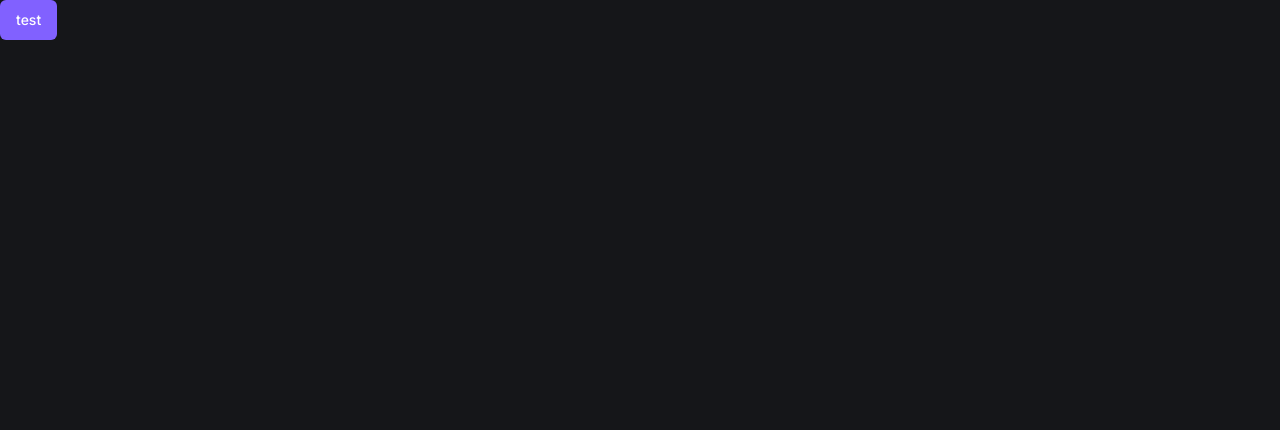
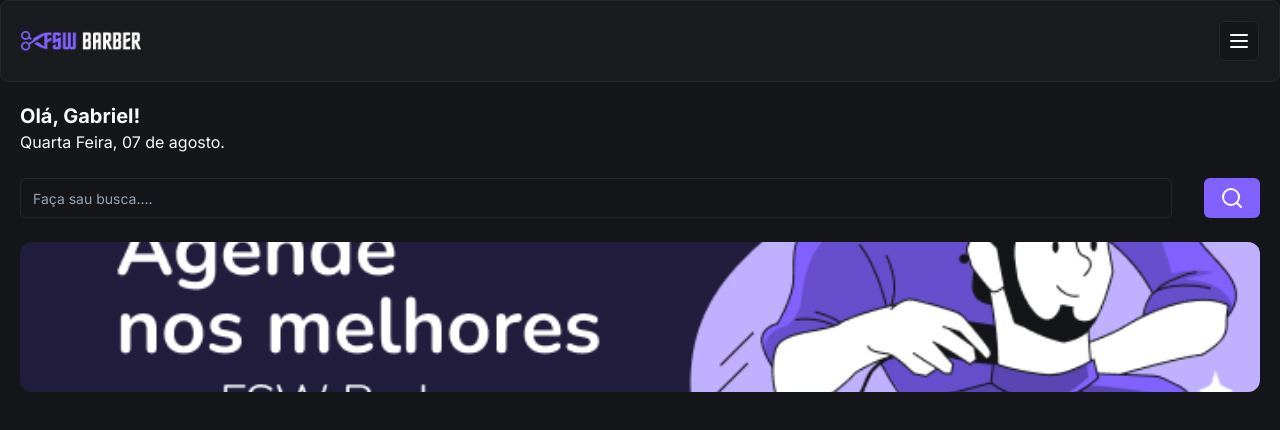
Before and after one commit to gabrielmonsani/Barber-Shop, a Next.js app: page / in a window 1280 px wide. Shown: the top 430 px of the page. Built offline with nearby package versions, Linux system fonts and the light colour scheme.

Commit message:
feat: add Header component and banner

```diff
--- /dev/null
+++ b/app/_components/header.tsx
@@ -0,0 +1,19 @@
+import Image from "next/image"
+import { Card, CardContent } from "./ui/card"
+import { MenuIcon } from "lucide-react"
+import { Button } from "./ui/button"
+
+const Header = () => {
+  return (
+    <Card>
+      <CardContent className="flex flex-row items-center justify-between p-5">
+        <Image alt="FSW Barber" src="/logo.png" height={18} width={120} />
+        <Button size="icon" variant="outline">
+          <MenuIcon />
+        </Button>
+      </CardContent>
+    </Card>
+  )
+}
+
+export default Header
--- /dev/null
+++ b/app/_components/ui/card.tsx
@@ -0,0 +1,79 @@
+import * as React from "react"
+
+import { cn } from "@/app/_lib/utils"
+
+const Card = React.forwardRef<
+  HTMLDivElement,
+  React.HTMLAttributes<HTMLDivElement>
+>(({ className, ...props }, ref) => (
+  <div
+    ref={ref}
+    className={cn(
+      "rounded-lg border bg-card text-card-foreground shadow-sm",
+      className,
+    )}
+    {...props}
+  />
+))
+Card.displayName = "Card"
+
+const CardHeader = React.forwardRef<
+  HTMLDivElement,
+  React.HTMLAttributes<HTMLDivElement>
+>(({ className, ...props }, ref) => (
+  <div
+    ref={ref}
+    className={cn("flex flex-col space-y-1.5 p-6", className)}
+    {...props}
+  />
+))
+CardHeader.displayName = "CardHeader"
+
+const CardTitle = React.forwardRef<
+  HTMLParagraphElement,
+  React.HTMLAttributes<HTMLHeadingElement>
+>(({ className, ...props }, ref) => (
+  <h3
+    ref={ref}
+    className={cn(
+      "text-2xl font-semibold leading-none tracking-tight",
+      className,
+    )}
+    {...props}
+  />
+))
+CardTitle.displayName = "CardTitle"
+
+const CardDescription = React.forwardRef<
+  HTMLParagraphElement,
+  React.HTMLAttributes<HTMLParagraphElement>
+>(({ className, ...props }, ref) => (
+  <p
+    ref={ref}
+    className={cn("text-sm text-muted-foreground", className)}
+    {...props}
+  />
+))
+CardDescription.displayName = "CardDescription"
+
+const CardContent = React.forwardRef<
+  HTMLDivElement,
+  React.HTMLAttributes<HTMLDivElement>
+>(({ className, ...props }, ref) => (
+  <div ref={ref} className={cn("p-6 pt-0", className)} {...props} />
+))
+CardContent.displayName = "CardContent"
+
+const CardFooter = React.forwardRef<
+  HTMLDivElement,
+  React.HTMLAttributes<HTMLDivElement>
+>(({ className, ...props }, ref) => (
+  <div
+    ref={ref}
+    className={cn("flex items-center p-6 pt-0", className)}
+    {...props}
+  />
+))
+CardFooter.displayName = "CardFooter"
+
+export { Card, CardHeader, CardFooter, CardTitle, CardDescription, CardContent }
--- /dev/null
+++ b/app/_components/ui/input.tsx
@@ -0,0 +1,25 @@
+import * as React from "react"
+
+import { cn } from "@/app/_lib/utils"
+
+export interface InputProps
+  extends React.InputHTMLAttributes<HTMLInputElement> {}
+
+const Input = React.forwardRef<HTMLInputElement, InputProps>(
+  ({ className, type, ...props }, ref) => {
+    return (
+      <input
+        type={type}
+        className={cn(
+          "flex h-10 w-full rounded-md border border-input bg-background px-3 py-2 text-sm ring-offset-background file:border-0 file:bg-transparent file:text-sm file:font-medium placeholder:text-muted-foreground focus-visible:outline-none focus-visible:ring-2 focus-visible:ring-ring focus-visible:ring-offset-2 disabled:cursor-not-allowed disabled:opacity-50",
+          className,
+        )}
+        ref={ref}
+        {...props}
+      />
+    )
+  },
+)
+Input.displayName = "Input"
+
+export { Input }
--- a/app/page.tsx
+++ b/app/page.tsx
@@ -1,6 +1,35 @@
+import { SearchIcon } from "lucide-react"
+import Header from "./_components/header"
 import { Button } from "./_components/ui/button"
+import { Input } from "./_components/ui/input"
+import Image from "next/image"
 const Home = () => {
-  return <Button>test</Button>
+  return (
+    <div>
+      {/* header */}
+      <Header />
+      <div className="p-5">
+        <h2 className="text-xl font-bold">Olá, Gabriel!</h2>
+        <p>Quarta Feira, 07 de agosto.</p>
+
+        <div className="mt-6 flex items-center gap-8">
+          <Input placeholder="Faça sau busca...." />
+          <Button>
+            <SearchIcon />
+          </Button>
+        </div>
+
+        <div className="relative mt-6 h-[150px] w-full">
+          <Image
+            alt="Agende nos melhores com FSW Barber"
+            src="/banner-01.png"
+            fill
+            className="rounded-xl object-cover"
+          />
+        </div>
+      </div>
+    </div>
+  )
 }
 
 export default Home
```
Also changed, not shown: public/banner-01.png (added), public/logo.png (added).
